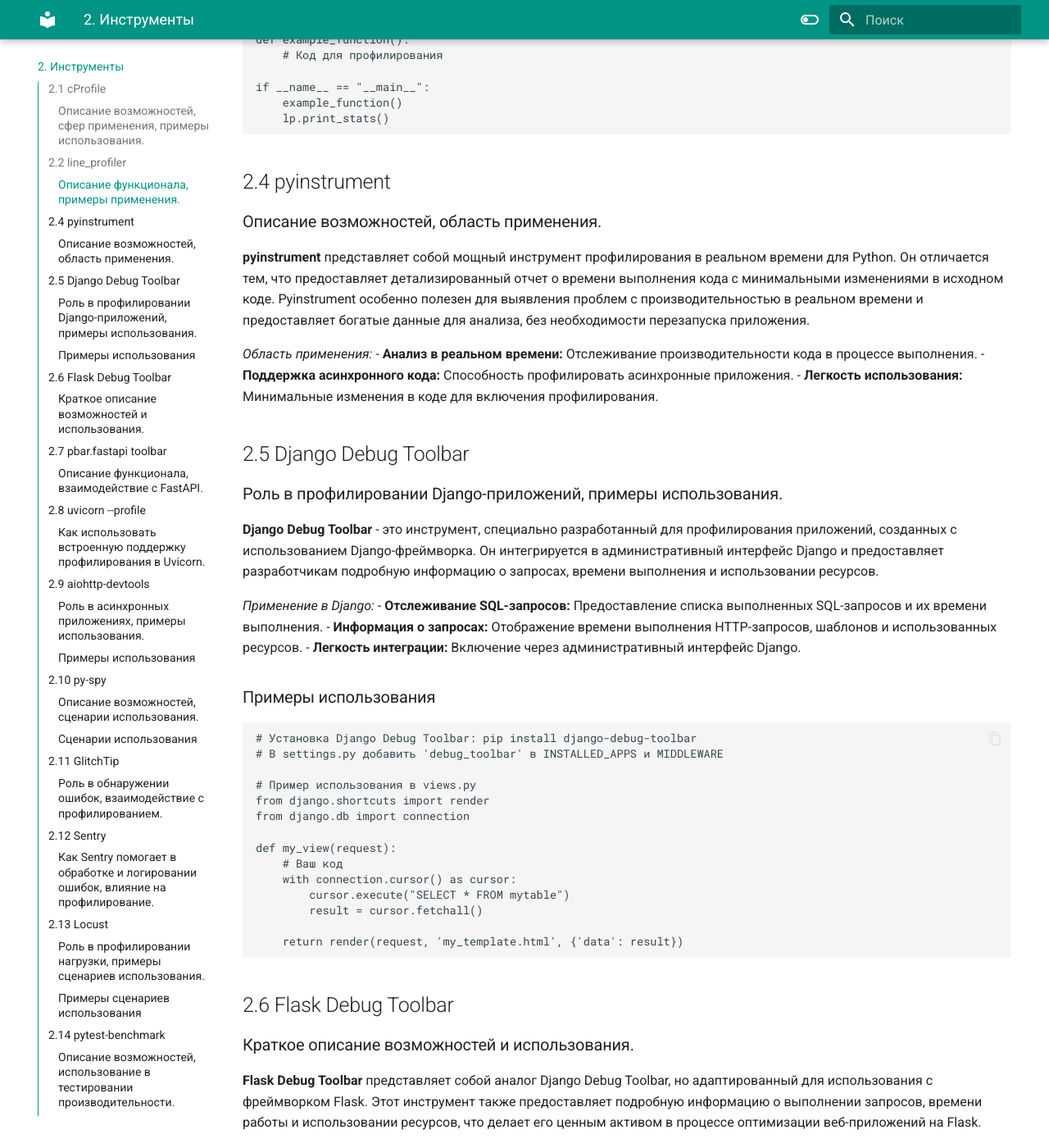
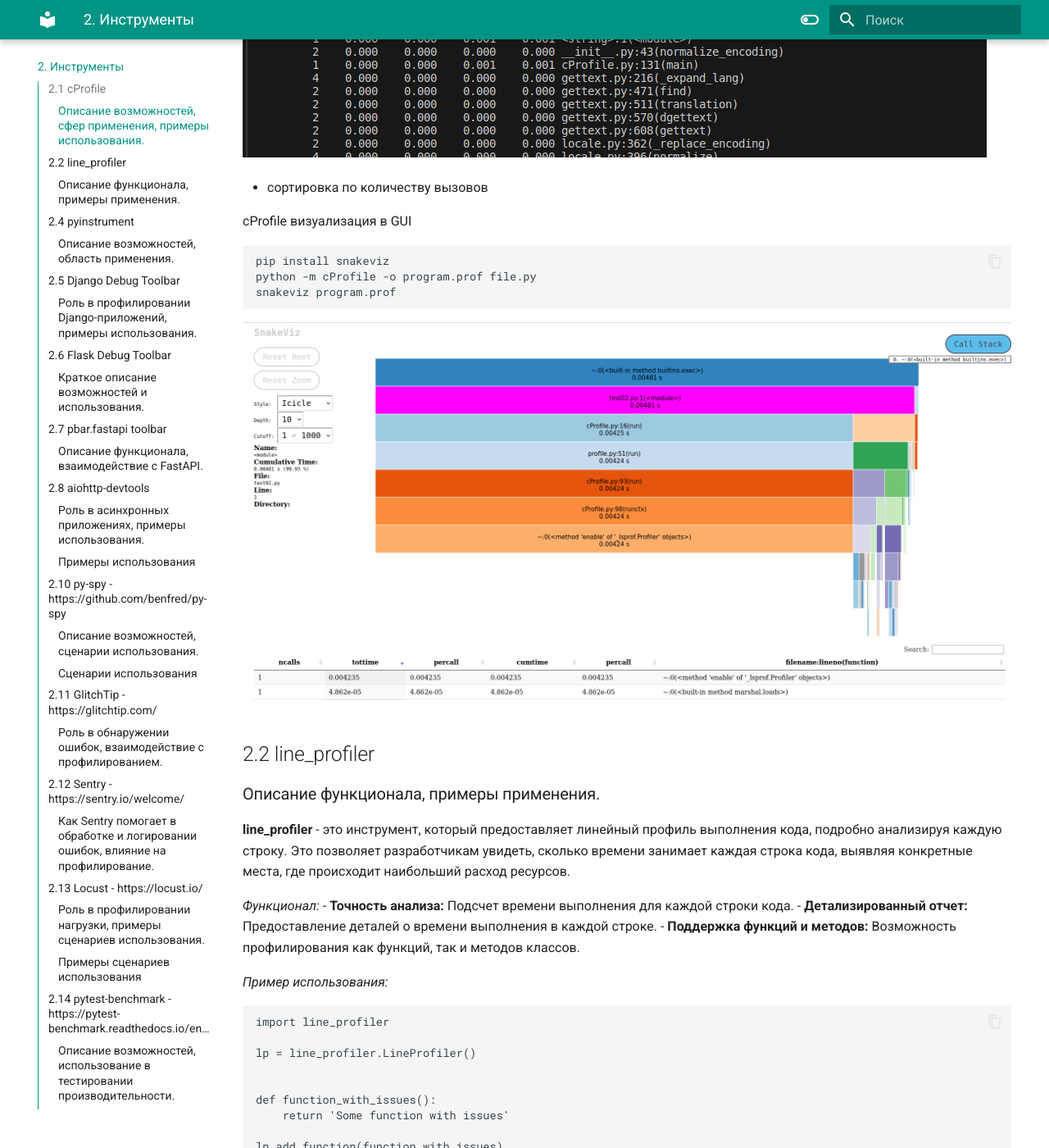
Before and after one commit to VasiliySilver/mkdocs-python-profiling-and-optimization, an MkDocs documentation site: the page built from docs/page2.md, in a window 1280 px wide and 1400 px high, scrolled down 1181 px. Shown: the whole window at 82% size. Built offline with MkDocs 1.6.1 and Material for MkDocs 9.7.7, drawn with Linux system fonts in a browser that asks for light colours; some of the changed text lies outside the part shown.

Commit message:
update profiling

````diff
--- a/docs/page2.md
+++ b/docs/page2.md
@@ -13,14 +13,39 @@
 
 *Пример использования:*
 ```python
+#!/bin/python
 import cProfile
 
-def example_function():
-    # Код для профилирования
 
-if __name__ == "__main__":
-    cProfile.run("example_function()")
+def read_file(name: str) -> list:
+    with open(name,'r') as file:
+        return file.read().splitlines()
+
+def ignore_duplicates(titles: list) -> list:
+    return list(set(titles))
+
+def main() -> None:
+    original_titles = read_file('novels.txt')
+    safe_titles = ignore_duplicates(original_titles)
+    print(safe_titles)
+
+if __name__ == '__main__':
+    cProfile.run('main()')
 ```
+
+![alt text](images/image.png)
+
+- сортировка по количеству вызовов
+
+cProfile визуализация в GUI
+
+```shell
+pip install snakeviz
+python -m cProfile -o program.prof file.py
+snakeviz program.prof
+```
+![alt text](images/image2.png)
+
 
 ## 2.2 line_profiler
 
@@ -35,19 +60,29 @@ if __name__ == "__main__":
 
 *Пример использования:*
 ```python
-# Установка line_profiler: pip install line_profiler
-from line_profiler import LineProfiler
+import line_profiler
 
-lp = LineProfiler()
+lp = line_profiler.LineProfiler()
 
-@lp.profile
-def example_function():
-    # Код для профилирования
 
-if __name__ == "__main__":
-    example_function()
-    lp.print_stats()
+def function_with_issues():
+    return 'Some function with issues'
+
+lp.add_function(function_with_issues)
+
+# this could be any existing function as well, you don't have to write this from scratch
+def wrapper_function():
+    function_with_issues()
+
+wrapper = lp(wrapper_function)
+wrapper()
+
+lp.print_stats()
 ```
+
+![alt text](images/image3.png)
+
+![alt text](images/image4.png)
 
 ## 2.4 pyinstrument
 
@@ -71,23 +106,8 @@ if __name__ == "__main__":
 - **Информация о запросах:** Отображение времени выполнения HTTP-запросов, шаблонов и использованных ресурсов.
 - **Легкость интеграции:** Включение через административный интерфейс Django.
 
-### Примеры использования
-```python
-# Установка Django Debug Toolbar: pip install django-debug-toolbar
-# В settings.py добавить 'debug_toolbar' в INSTALLED_APPS и MIDDLEWARE
-
-# Пример использования в views.py
-from django.shortcuts import render
-from django.db import connection
-
-def my_view(request):
-    # Ваш код
-    with connection.cursor() as cursor:
-        cursor.execute("SELECT * FROM mytable")
-        result = cursor.fetchall()
-
-    return render(request, 'my_template.html', {'data': result})
-```
+![alt text](images/image7.png)
+![alt text](images/image8.png)
 
 ## 2.6 Flask Debug Toolbar
 
@@ -111,19 +132,10 @@ def my_view(request):
 - **Отслеживание запросов:** Анализ времени выполнения HTTP-запросов в FastAPI.
 - **Интеграция в FastAPI:** Взаимодействие с интерфейсом FastAPI для простого использования.
 
-
-## 2.8 uvicorn --profile
-
-### Как использовать встроенную поддержку профилирования в Uvicorn.
-
-**Uvicorn** - это ASGI-сервер, предназначенный для запуска асинхронных веб-приложений. Он предоставляет встроенную поддержку профилирования, что позволяет разработчикам анализировать производительность своих приложений без использования сторонних инструментов.
-
-*Использование:*
-- **Команда --profile:** Запуск Uvicorn с параметром --profile для включения профилирования.
-- **Анализ результатов:** Просмотр результатов профилирования в консоли или сохранение в файл.
+![alt text](images/image10.png)
 
 
-## 2.9 aiohttp-devtools
+## 2.8 aiohttp-devtools
 
 ### Роль в асинхронных приложениях, примеры использования.
 
@@ -154,7 +166,7 @@ if __name__ == '__main__':
     web.run_app(app)
 ```
 
-## 2.10 py-spy
+## 2.10 py-spy  - https://github.com/benfred/py-spy
 
 ### Описание возможностей, сценарии использования.
 
@@ -171,7 +183,7 @@ if __name__ == '__main__':
 - **Оптимизация hotspots:** Выявление и оптимизация узких мест в коде.
 
 
-## 2.11 GlitchTip
+## 2.11 GlitchTip - https://glitchtip.com/
 
 ### Роль в обнаружении ошибок, взаимодействие с профилированием.
 
@@ -183,7 +195,7 @@ if __name__ == '__main__':
 - **Управление ошибками:** Предоставление средств для анализа и управления ошибками.
 
 
-## 2.12 Sentry
+## 2.12 Sentry - https://sentry.io/welcome/
 
 ### Как Sentry помогает в обработке и логировании ошибок, влияние на профилирование.
 
@@ -195,7 +207,7 @@ if __name__ == '__main__':
 - **Средства анализа ошибок:** Предоставление инструментов для анализа ошибок и их последствий.
 
 
-## 2.13 Locust
+## 2.13 Locust - https://locust.io/
 
 ### Роль в профилировании нагрузки, примеры сценариев использования.
 
@@ -220,7 +232,7 @@ class MyUser(HttpUser):
         self.client.get("/my-endpoint")
 ```
 
-## 2.14 pytest-benchmark
+## 2.14 pytest-benchmark - https://pytest-benchmark.readthedocs.io/en/stable/
 
 ### Описание возможностей, использование в тестировании производительности.
 
````
Also changed, not shown: other parts of docs/page2.md (+2 -1 lines), docs/page5.md (+1 -0 lines), docs/page6.md (+1 -1 lines), docs/images/image.png (added), docs/images/image10.png (added), docs/images/image11.png (added), docs/images/image2.png (added), docs/images/image3.png (added), docs/images/image4.png (added), docs/images/image5.png (added), docs/images/image7.png (added), docs/images/image8.png (added), docs/images/image9.png (added).
